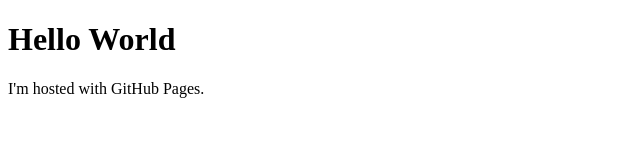
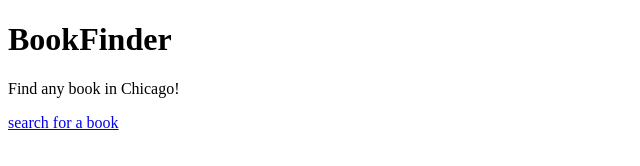
Before and after one commit to nfortnowTandon/nfortnowTandon.github.io, a plain HTML site: page index.html in a window 1280 px wide. Shown: the whole page, without its empty margins (0-640 px from the left). Drawn offline with Linux system fonts and the light colour scheme.

Commit message:
updating index

```diff
--- a/index.html
+++ b/index.html
@@ -1,7 +1,10 @@
 <!DOCTYPE html>
 <html>
 <body>
-    <h1>Hello World</h1>
-    <p>I'm hosted with GitHub Pages.</p>
+    <h1>BookFinder</h1>
+    <p>Find any book in Chicago!</p>
+    <a href="https://nfortnowTandon/github.io/booklist.html>list of all books</a>
+    <!-- this can be changed later to list of all available books lol -->
+    <a href="https://www.homepage.com/search.html>search for a book</a>
 </body>
 </html>
```
